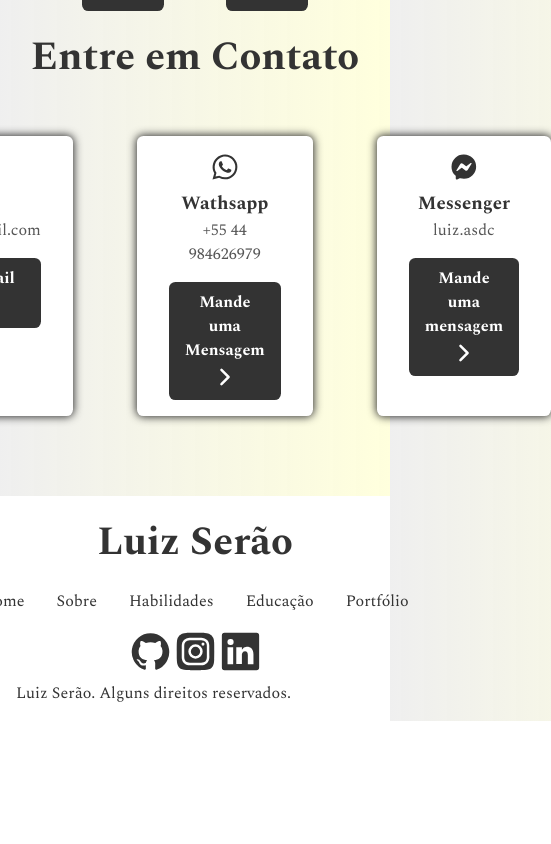
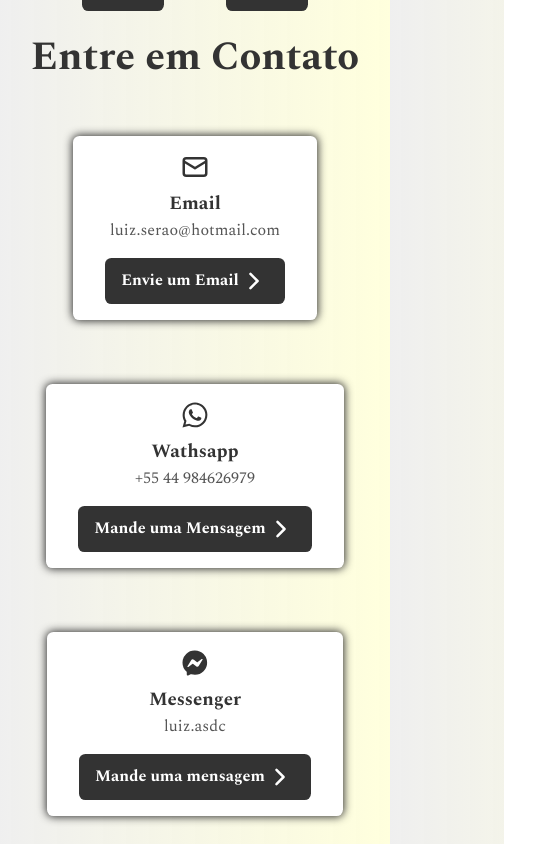
Before and after one commit to luizCosta-Serao/luizCosta-Serao.github.io, a React (Create React App) app: page / in a window 390 px wide. Shown: the part 3660-4504 px from the top of the page, 551 px wide, since content can reach past the window. Before the commit the page ends 4381 px from the top, so only its background shows below. Built offline with nearby package versions, Linux system fonts and the light colour scheme.

Commit message:
Contact responsivo

```diff
--- a/src/components/Contact/Contact.module.css
+++ b/src/components/Contact/Contact.module.css
@@ -12,6 +12,8 @@
   display: flex;
   gap: 4rem;
   justify-content: center;
+  align-items: center;
+  flex-wrap: wrap;
 }
 
 .methodContact ul li {
```
